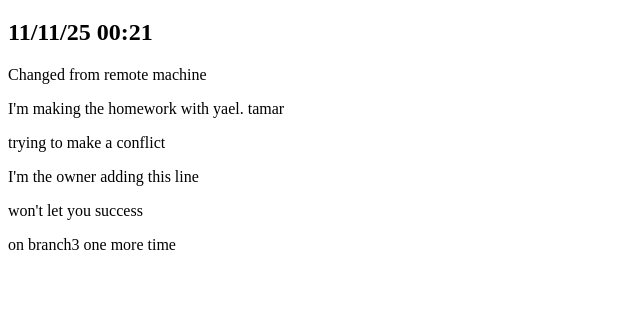
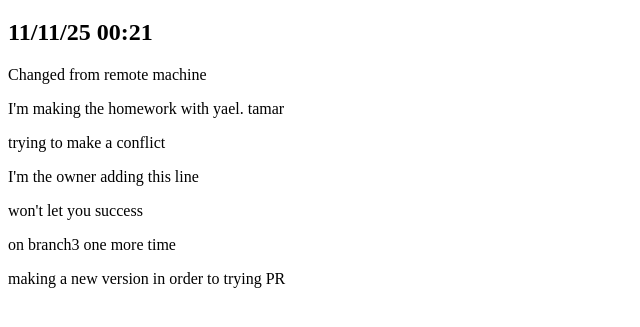
Before and after one commit to yael184/learn-git, a plain HTML site: page index.html in a window 1280 px wide. Shown: the part 61-388 px from the top of the page, without its empty margins (0-640 px from the left). Drawn offline with Linux system fonts and the light colour scheme.

Commit message:
add line on branch3

```diff
--- a/index.html
+++ b/index.html
@@ -14,5 +14,7 @@
     <p>I'm the owner adding this line</p>
     <p>won't let you success</p>
     <div>on branch3 one more time</div>
+
+    <p>making a new version in order to trying PR</p>
 </body>
 </html>
```
